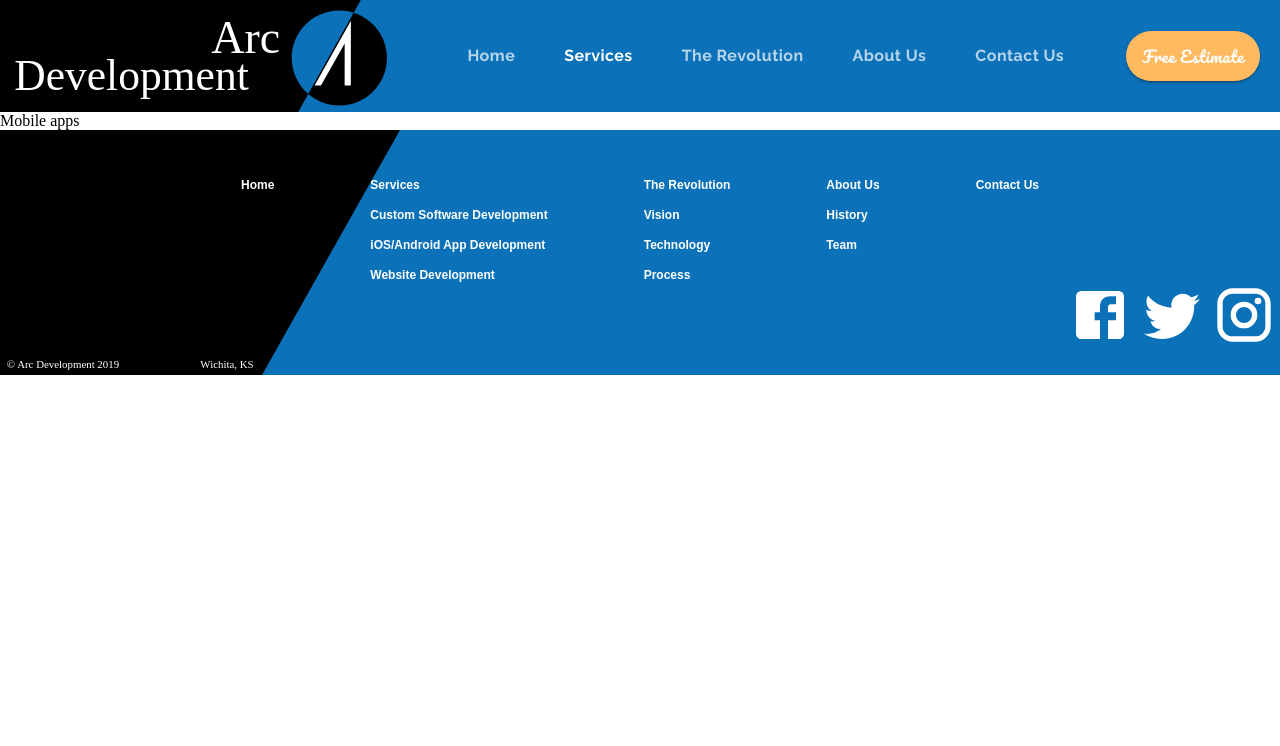
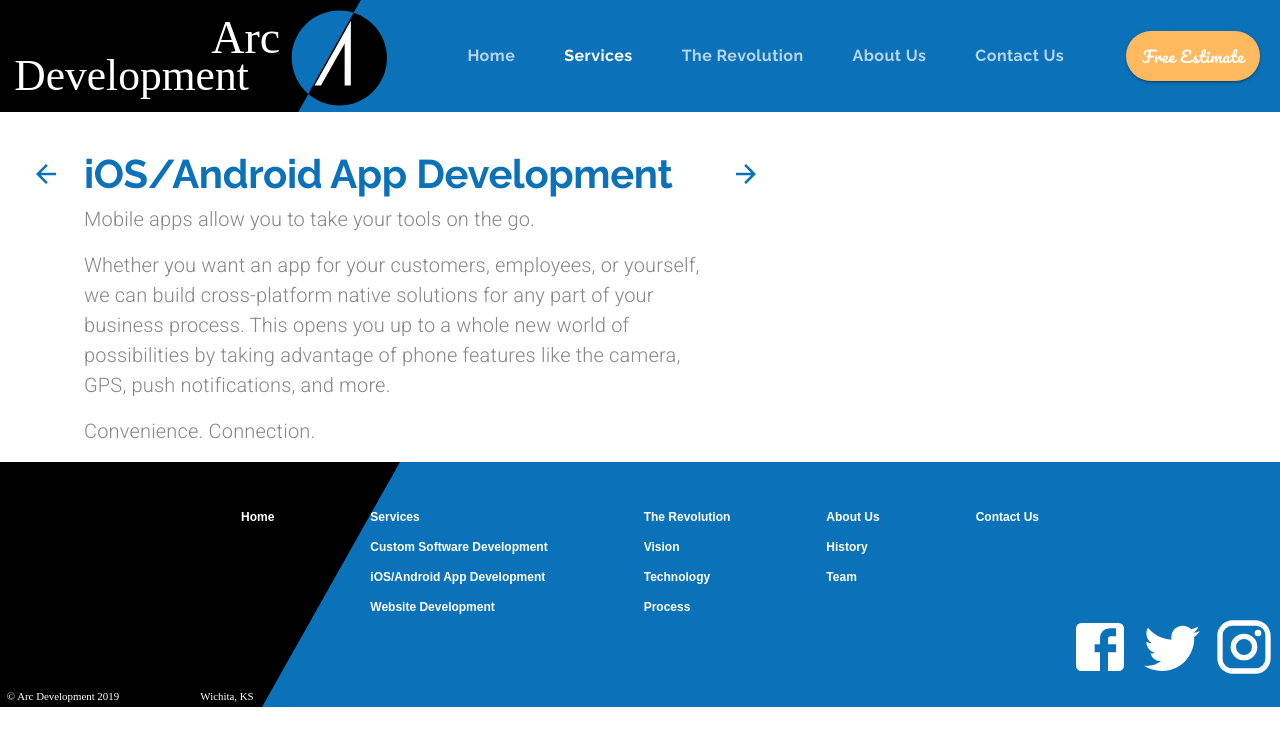
Before and after one commit to SepantaJoshani/Arc-Dev-Clone, a React (Create React App) app: page /mobileapps in a window 1280 px wide. Shown: the top 746 px of the page. Built offline with nearby package versions, Linux system fonts and the light colour scheme.

Commit message:
starting the mobile app page and adding first block

```diff
--- a/src/App.js
+++ b/src/App.js
@@ -7,6 +7,7 @@
 import LandingPage from "./pages/LandingPage";
 import Services from "./pages/Services";
 import CustomSoftware from "./pages/CustomSoftware";
+import MobileApps from "./pages/MobileApps";
 
 function App() {
   const [selectedIndex, setSelectedIndex] = useState(0);
@@ -55,7 +56,12 @@
           <Route
             exact
             path="/mobileapps"
-            component={() => <div>Mobile apps</div>}
+            component={() => (
+              <MobileApps
+                setValue={setValue}
+                setSelectedIndex={setSelectedIndex}
+              />
+            )}
           />
           <Route exact path="/websites" component={() => <div>Websites</div>} />
           <Route
--- a/src/animations/documentsAnimation/data.js
+++ b/src/animations/documentsAnimation/data.js
@@ -1,7 +1,7 @@
 import img0 from "./img_0.png";
 import img1 from "./img_1.png";
 
-export default {
+export const documentsAnimation= {
   v: "5.5.9",
   fr: 29.9700012207031,
   ip: 0,
--- a/src/animations/uxAnimation/data.js
+++ b/src/animations/uxAnimation/data.js
@@ -18,7 +18,7 @@
 import img17 from "./img_17.png";
 import img18 from "./img_18.png";
 
-export default {
+export const uxAnimation= {
   v: "5.5.9",
   fr: 29.9700012207031,
   ip: 0,
--- a/src/pages/CustomSoftware.js
+++ b/src/pages/CustomSoftware.js
@@ -13,12 +13,12 @@
 import lightBulb from "../assets/bulb.svg";
 import cash from "../assets/cash.svg";
 import stopwatch from "../assets/stopwatch.svg";
-import documentsAnimation from "../animations/documentsAnimation/data";
+import {documentsAnimation} from "../animations/documentsAnimation/data";
 import Lottie from "react-lottie";
 import scaleAnimation from "../animations/scaleAnimation/data.json";
 import roots from "../assets/root.svg";
 import automationAnimation from "../animations/automationAnimation/data.json";
-import uxAnimation from "../animations/uxAnimation/data";
+import {uxAnimation} from "../animations/uxAnimation/data";
 import CallToAction from "../components/CallToAction";
 
 const useStyles = makeStyles((theme) => ({
--- /dev/null
+++ b/src/pages/MobileApps.js
@@ -0,0 +1,121 @@
+import React from "react";
+import { makeStyles, useTheme } from "@material-ui/styles";
+import Lottie from "react-lottie";
+import { Link } from "react-router-dom";
+import {
+  Grid,
+  Hidden,
+  IconButton,
+  Typography,
+  useMediaQuery,
+} from "@material-ui/core";
+import ForwardArrow from "../assets/forwardArrow.svg";
+import BackArrow from "../assets/backArrow.svg";
+const useStyles = makeStyles((theme) => ({
+  heading: {
+    maxWidth: "40rem",
+  },
+  arrowContainer: {
+    marginTop: "0.5rem",
+  },
+  rowContainer: {
+    paddingLeft: "5rem",
+    paddingRight: "5rem",
+    [theme.breakpoints.down("sm")]: {
+      paddingLeft: "1.5rem",
+      paddingRight: "1.5rem",
+    },
+  },
+}));
+
+const MobileApps = ({ setValue, setSelectedIndex }) => {
+  const classes = useStyles();
+  const theme = useTheme();
+  const matchesMd = useMediaQuery(theme.breakpoints.down("md"));
+  const matchesXs = useMediaQuery(theme.breakpoints.down("xs"));
+
+  return (
+    <Grid container direction="column">
+      <Grid
+        item
+        container
+        justifyContent={matchesMd ? "center" : "flex-start"}
+        className={classes.rowContainer}
+        style={{ marginTop: matchesXs ? "1rem" : "2rem" }}
+      >
+        {/*--------First Block--------*/}
+        <Hidden mdDown>
+          <Grid
+            item
+            className={classes.arrowContainer}
+            style={{ marginRight: "1rem", marginLeft: "-3.5rem" }}
+          >
+            <IconButton
+              style={{ background: "transparent" }}
+              component={Link}
+              to="/customSoftware"
+              onClick={() => {
+                setValue(1);
+                setSelectedIndex(1);
+              }}
+            >
+              <img src={BackArrow} alt="back to custom software page" />
+            </IconButton>
+          </Grid>
+        </Hidden>
+
+        <Grid item container direction="column" className={classes.heading}>
+          <Grid item>
+            <Typography align={matchesMd ? "center" : "inherit"} variant="h2">
+              iOS/Android App Development
+            </Typography>
+          </Grid>
+          <Grid item>
+            <Typography
+              align={matchesMd ? "center" : "inherit"}
+              variant="body1"
+              paragraph
+            >
+             Mobile apps allow you to take your tools on the go.
+            </Typography>
+            <Typography
+              align={matchesMd ? "center" : "inherit"}
+              variant="body1"
+              paragraph
+            >
+              Whether you want an app for your customers, employees, or
+              yourself, we can build cross-platform native solutions for any
+              part of your business process. This opens you up to a whole new
+              world of possibilities by taking advantage of phone features like
+              the camera, GPS, push notifications, and more.
+            </Typography>
+            <Typography
+              align={matchesMd ? "center" : "inherit"}
+              variant="body1"
+              paragraph
+            >
+              Convenience. Connection.
+            </Typography>
+          </Grid>
+        </Grid>
+        <Hidden mdDown>
+          <Grid item className={classes.arrowContainer}>
+            <IconButton
+              style={{ background: "transparent" }}
+              to="/websites"
+              component={Link}
+              onClick={() => {
+                setSelectedIndex(3);
+                setValue(1);
+              }}
+            >
+              <img src={ForwardArrow} alt="Forward to Website Page" />
+            </IconButton>
+          </Grid>
+        </Hidden>
+      </Grid>
+    </Grid>
+  );
+};
+
+export default MobileApps;
```
